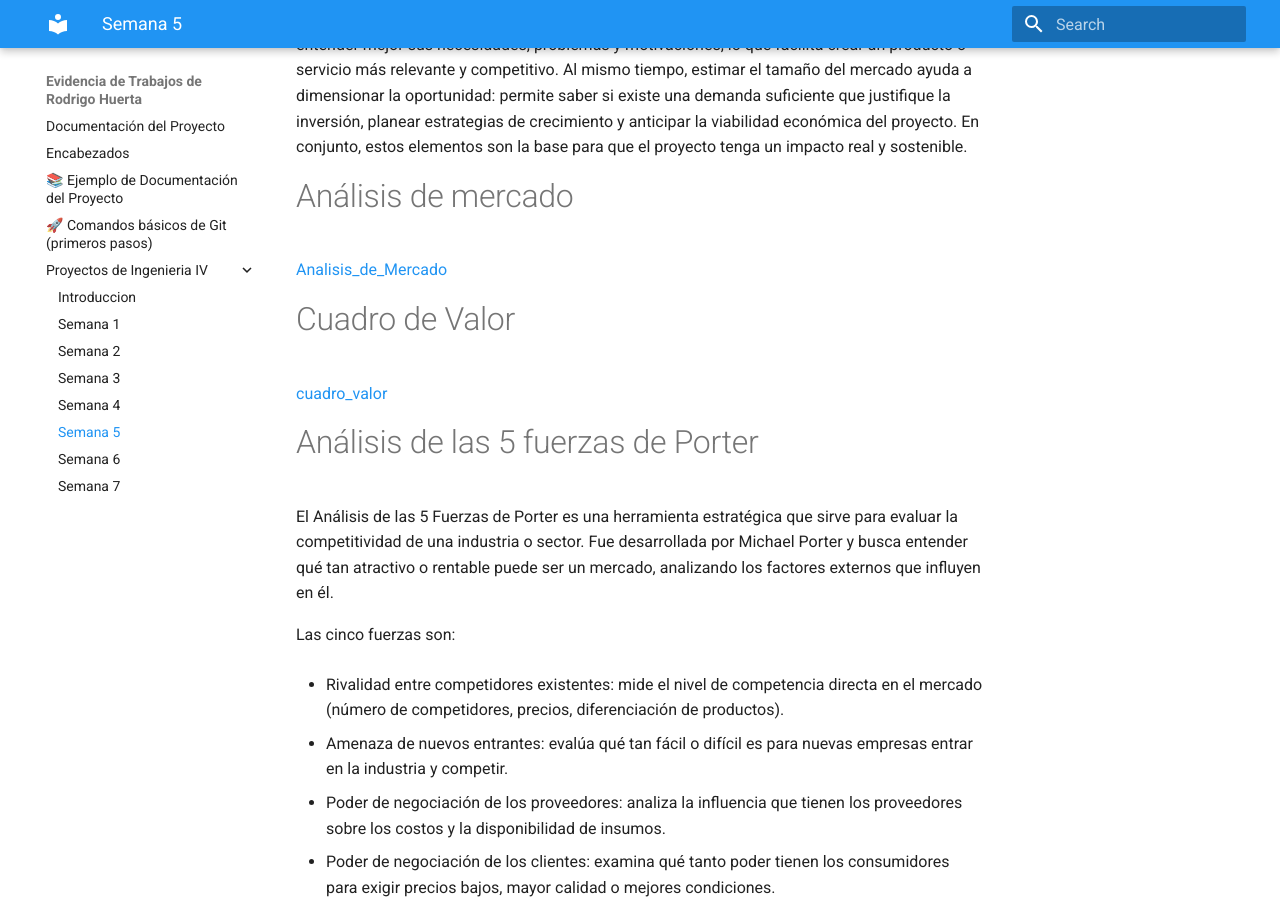
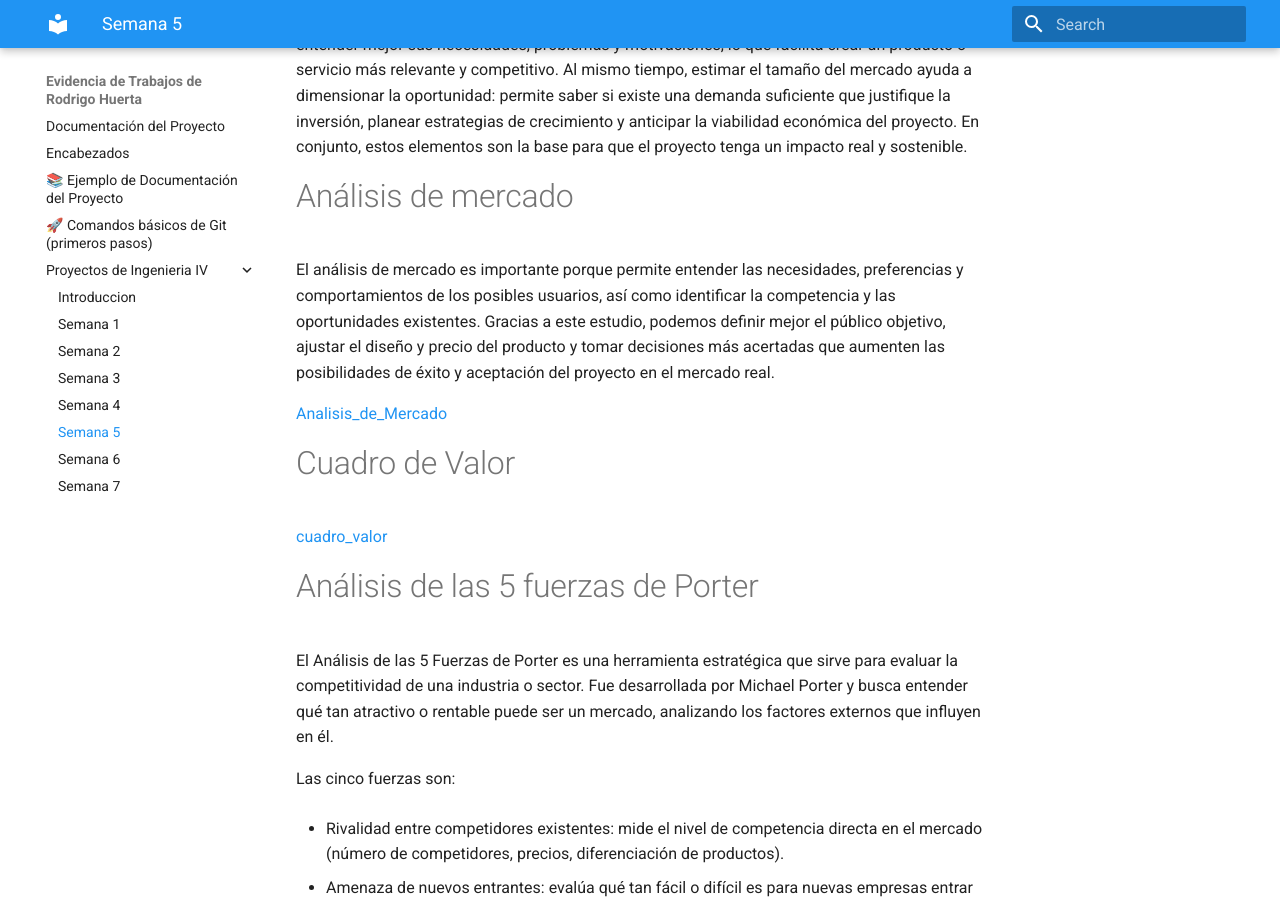
Before and after one commit to RodrigoH2929/portafolio_evidencias, an MkDocs documentation site: the page built from docs/Proyectos de Ingenieria IV/Semana 5.md, in a window 1280 px wide and 900 px high, scrolled down 431 px. Built offline with MkDocs 1.6.1 and Material for MkDocs 9.7.7, drawn with Linux system fonts in a browser that asks for light colours.

Commit message:
Agruegue texto en la seccion 'Semana 5'

```diff
--- a/docs/Proyectos de Ingenieria IV/Semana 5.md
+++ b/docs/Proyectos de Ingenieria IV/Semana 5.md
@@ -11,6 +11,8 @@
 Definir quién es el cliente de un proyecto y conocer el tamaño de su mercado es fundamental porque permite orientar los esfuerzos de diseño, producción y comunicación hacia las personas que realmente necesitan y valoran la solución. Si se identifica claramente al cliente, se pueden entender mejor sus necesidades, problemas y motivaciones, lo que facilita crear un producto o servicio más relevante y competitivo. Al mismo tiempo, estimar el tamaño del mercado ayuda a dimensionar la oportunidad: permite saber si existe una demanda suficiente que justifique la inversión, planear estrategias de crecimiento y anticipar la viabilidad económica del proyecto. En conjunto, estos elementos son la base para que el proyecto tenga un impacto real y sostenible.
 
 # Análisis de mercado
+
+El análisis de mercado es importante porque permite entender las necesidades, preferencias y comportamientos de los posibles usuarios, así como identificar la competencia y las oportunidades existentes. Gracias a este estudio, podemos definir mejor el público objetivo, ajustar el diseño y precio del producto y tomar decisiones más acertadas que aumenten las posibilidades de éxito y aceptación del proyecto en el mercado real.
 
 [Analisis_de_Mercado](https://docs.google.com/document/d/1U3TrH4D3F9_TvIXy5K0je2YD7HCqBrmoy5qXrAX4u7c/edit?usp=sharing)
 
```
